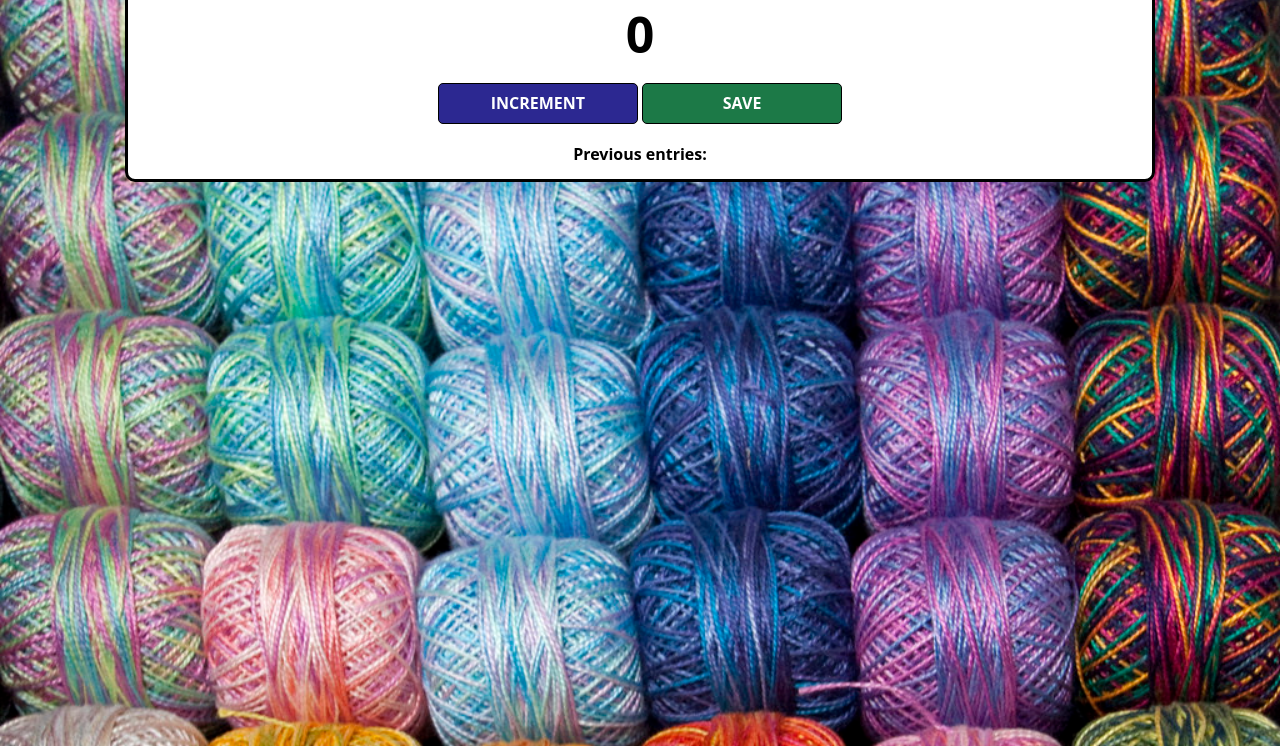
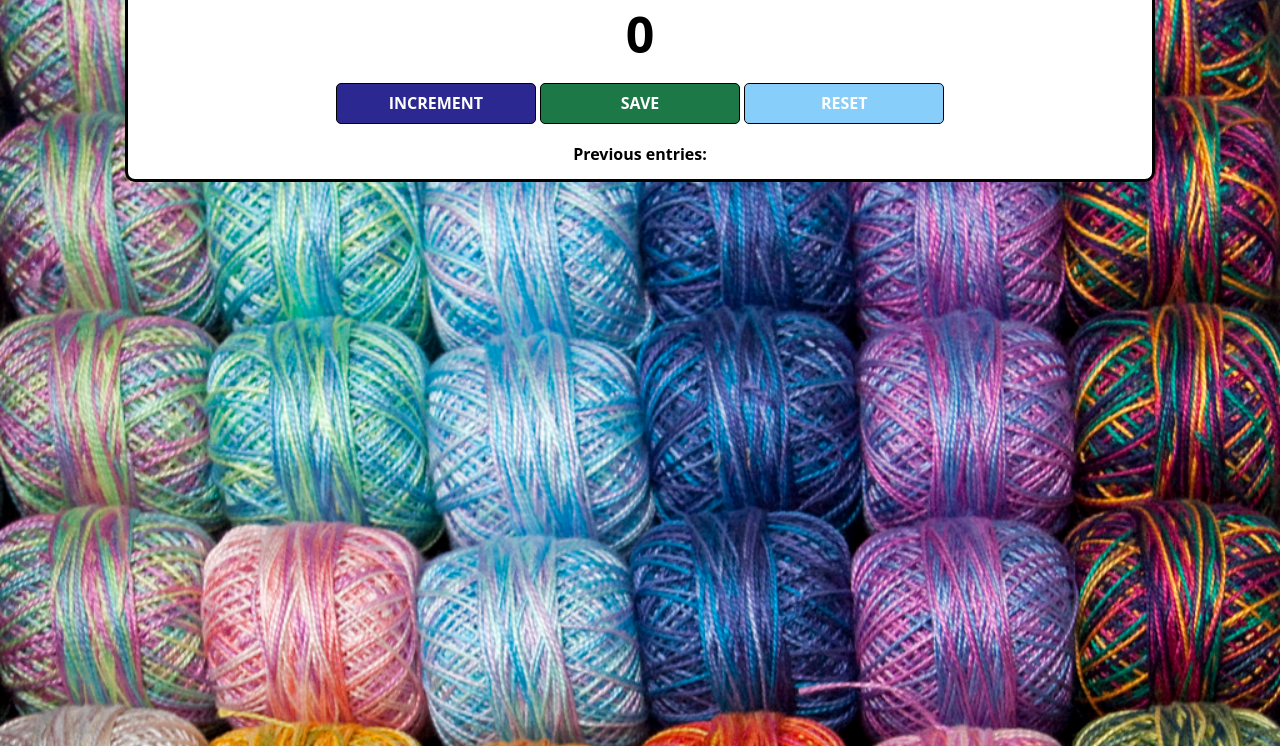
Before and after one commit to kotowskijacek/counter, a plain HTML site: page index.html in a window 1280 px wide. Shown: the part 54-800 px from the top of the page. Drawn offline with nearby package versions, Linux system fonts and the light colour scheme.

Commit message:
Comit nowy komit

```diff
--- a/index.css
+++ b/index.css
@@ -47,3 +47,7 @@ button {
 #save-el {
     font-weight: bold;
 }
+
+#reset-btn {
+    background: lightskyblue;
+}
--- a/index.html
+++ b/index.html
@@ -8,6 +8,7 @@
             <h2 id="count-el">0</h2>
             <button id="increment-btn" onclick="increment()">INCREMENT</button>
             <button id="save-btn" onclick="save()">SAVE</button>
+            <button id="reset-btn" onclick="reset()">RESET</button>
             <p id="save-el">Previous entries: </p>
         </div>
         <script src="index.js">
```
